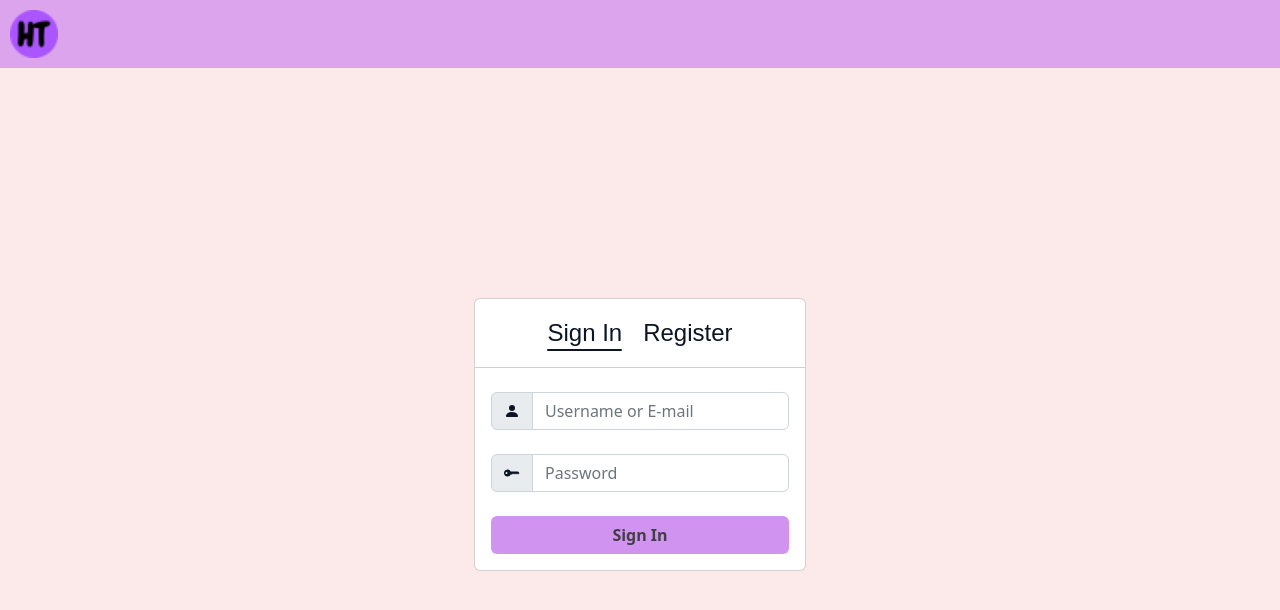
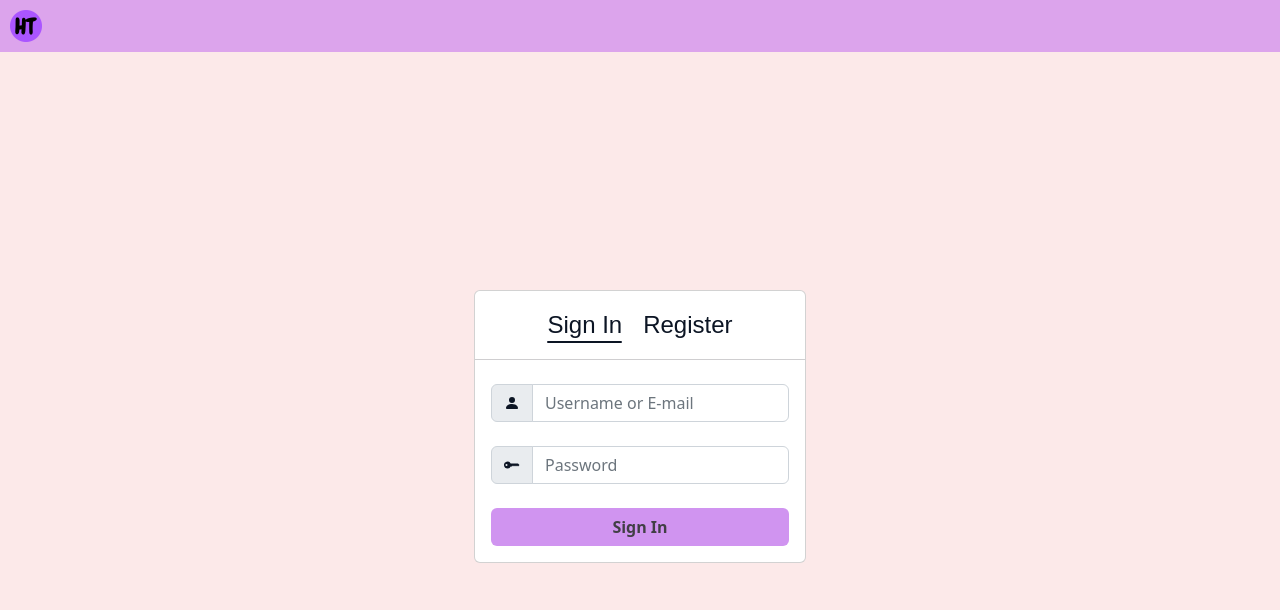
Before and after one commit to medina325/cs50-final-project-habit-tracker, a Django app: page /login in a window 1280 px wide. Shown: the top 610 px of the page. Run offline with Django 4.2, Linux system fonts and the light colour scheme; some libraries are stand-ins or nearby versions.

Commit message:
Arrumando tamanho do logo, e font-weight do texto dos botões da página de login

```diff
--- a/habit_tracker/static/habit_tracker/css/partials/login.css
+++ b/habit_tracker/static/habit_tracker/css/partials/login.css
@@ -67,3 +67,7 @@ main {
 .backend-message {
     color: var(--color-secondary);
 }
+
+button[type=submit] {
+    font-weight: 600;
+}
--- a/habit_tracker/static/habit_tracker/css/partials/navbar.css
+++ b/habit_tracker/static/habit_tracker/css/partials/navbar.css
@@ -8,6 +8,6 @@
 }
 
 .logo {
-    width: 3rem;
-    height: 3rem;
+    width: 2rem;
+    height: 2rem;
 }
--- a/habit_tracker/templates/habit_tracker/login.html
+++ b/habit_tracker/templates/habit_tracker/login.html
@@ -47,7 +47,7 @@
             </div>
           </div>
           <div class="d-grid">
-            <button type="submit" class="btn btn-action fw-bold">Sign In</button>
+            <button type="submit" class="btn btn-action">Sign In</button>
           </div>
         </form>
 
@@ -80,7 +80,7 @@
             </div>
           </div>
           <div class="d-grid">
-            <button type="submit" class="btn btn-action fw-bold">Register</button>
+            <button type="submit" class="btn btn-action">Register</button>
           </div>
         </form>
 
```
